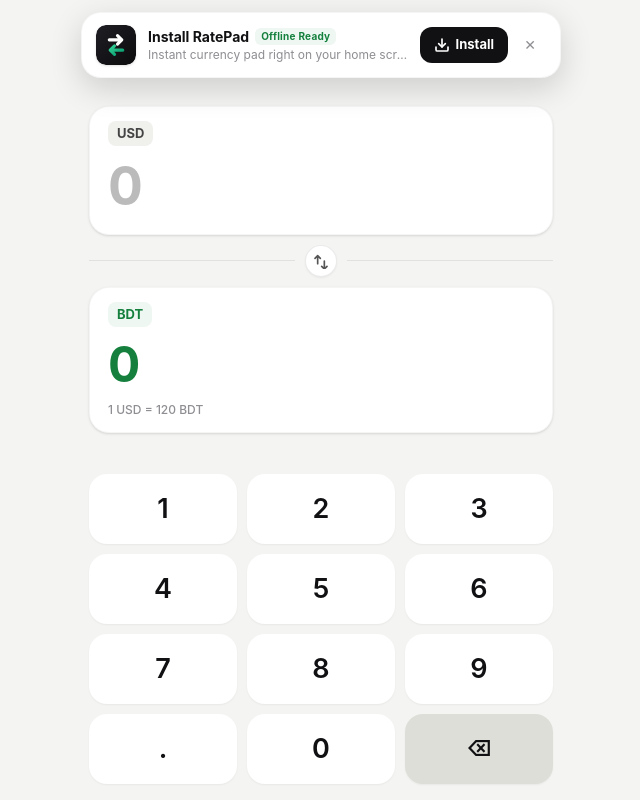
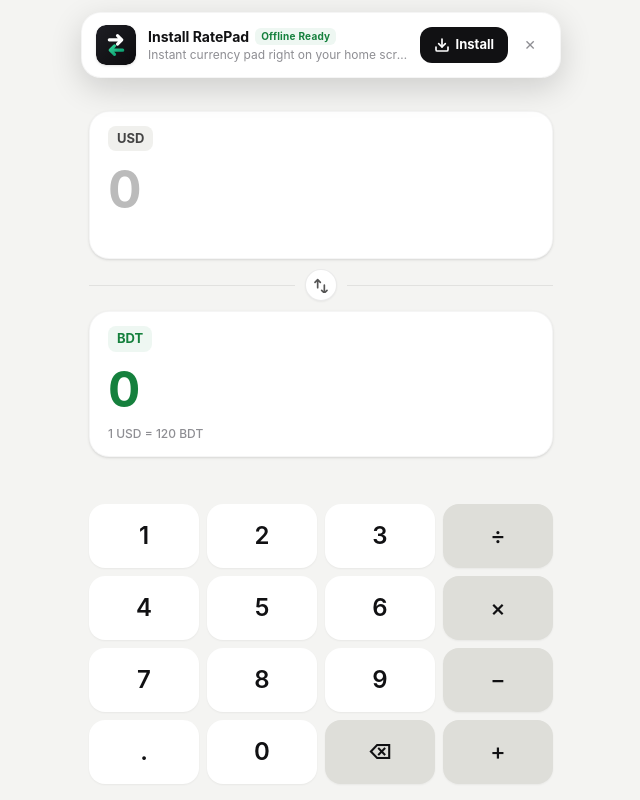
Before and after one commit to iRaziul/ratepad, a Svelte app: page / in a window 1280 px wide. Shown: the whole page, without its empty margins (319-959 px from the left). Built offline with nearby package versions, Linux system fonts and the light colour scheme.

Commit message:
feat(calc): add 4-column keypad with live calculation support

```diff
--- a/src/App.svelte
+++ b/src/App.svelte
@@ -2,6 +2,14 @@
   import { onMount } from 'svelte'
   import InstallPrompt from './InstallPrompt.svelte'
   import SettingsDrawer, { type ThemeMode } from './SettingsDrawer.svelte'
+  import {
+    evaluateExpression,
+    formatExpression,
+    appendInput,
+    backspaceInput,
+    collapseExpression,
+    hasCalculation
+  } from './calc'
 
   // Pre-instantiated formatter for output conversion
   const convertedFormatter = new Intl.NumberFormat('en-US', {
@@ -14,21 +22,29 @@
     value?: string
     action?: 'clear' | 'backspace'
     isAction?: boolean
+    isOp?: boolean
   }
 
   const KEYS: readonly KeyDef[] = [
     { label: '1', value: '1' },
     { label: '2', value: '2' },
     { label: '3', value: '3' },
+    { label: '÷', value: '÷', isOp: true },
+
     { label: '4', value: '4' },
     { label: '5', value: '5' },
     { label: '6', value: '6' },
+    { label: '×', value: '×', isOp: true },
+
     { label: '7', value: '7' },
     { label: '8', value: '8' },
     { label: '9', value: '9' },
+    { label: '−', value: '-', isOp: true },
+
     { label: '.', value: '.' },
     { label: '0', value: '0' },
-    { label: '⌫', action: 'backspace', isAction: true }
+    { label: '⌫', action: 'backspace', isAction: true },
+    { label: '+', value: '+', isOp: true }
   ] as const
 
   const STORAGE_KEYS = {
@@ -81,18 +97,10 @@
   let backspaceTimer: ReturnType<typeof setTimeout> | undefined
 
   // Derived numeric amount and formatted representations
-  let amount = $derived(value ? Number(value) : 0)
-
-  let formattedInput = $derived.by(() => {
-    if (!value) return '0'
-    const parts = value.split('.')
-    const intFormatted = Number(parts[0] || '0').toLocaleString('en-US')
-    if (parts.length > 1) {
-      return `${intFormatted}.${parts[1]}`
-    }
-    return intFormatted
-  })
-
+  let amount = $derived(evaluateExpression(value))
+  let isCalculating = $derived(hasCalculation(value))
+  let calculatedTotalFormatted = $derived(convertedFormatter.format(amount))
+  let formattedInput = $derived(formatExpression(value))
   let formattedConverted = $derived(convertedFormatter.format(amount * rate))
 
   function vibrate(ms = 6) {
@@ -169,33 +177,8 @@
   }
 
   function press(char: string) {
-    if (char === '.') {
-      if (value.includes('.')) return
-      vibrate()
-      if (value === '') {
-        value = '0.'
-      } else {
-        value += '.'
-      }
-      return
-    }
-
-    if (value.length >= 12) return
-
-    // Limit to 2 decimal places when typing decimals
-    if (value.includes('.')) {
-      const parts = value.split('.')
-      if (parts[1] && parts[1].length >= 2) return
-    }
-
-    if (value === '0' && char === '0') return
-
     vibrate()
-    if (value === '0') {
-      value = char
-      return
-    }
-    value += char
+    value = appendInput(value, char)
   }
 
   function clearAmount() {
@@ -208,7 +191,14 @@
   function backspace() {
     if (value.length > 0) {
       vibrate()
-      value = value.slice(0, -1)
+      value = backspaceInput(value)
+    }
+  }
+
+  function handleEquals() {
+    if (hasCalculation(value)) {
+      vibrate(10)
+      value = collapseExpression(value)
     }
   }
 
@@ -309,6 +299,10 @@
       press(e.key)
     } else if (e.key === '.' || e.key === ',') {
       press('.')
+    } else if (e.key === '+' || e.key === '-' || e.key === '*' || e.key === '/' || e.key === 'x' || e.key === 'X') {
+      press(e.key)
+    } else if (e.key === 'Enter' || e.key === '=') {
+      handleEquals()
     } else if (e.key === 'Backspace') {
       backspace()
     } else if (e.key.toLowerCase() === 'c' || e.key === 'Escape' || e.key === 'Delete') {
@@ -392,8 +386,21 @@
       {/if}
     </div>
 
-    <div class="flex items-baseline tabular-nums leading-tight overflow-hidden text-ellipsis whitespace-nowrap text-[clamp(34px,10vw,54px)] font-bold tracking-[-1.5px] transition-colors {value ? 'text-main' : 'text-dimmed'}" title="{formattedInput} {from}">
+    <div class="flex items-baseline tabular-nums leading-tight overflow-hidden text-ellipsis whitespace-nowrap text-[clamp(32px,9vw,52px)] font-bold tracking-[-1.2px] transition-colors {value ? 'text-main' : 'text-dimmed'}" title="{formattedInput} {from}">
       {formattedInput}
+    </div>
+
+    <div class="mt-1.5 text-muted text-xs font-medium h-4 flex items-center">
+      {#if isCalculating}
+        <button
+          type="button"
+          class="border-0 bg-transparent p-0 text-muted hover:text-main text-xs font-medium cursor-pointer font-sans tabular-nums transition-colors animate-fade-in"
+          onclick={handleEquals}
+          title="Click to collapse calculation (or press Enter)"
+        >
+          {calculatedTotalFormatted}
+        </button>
+      {/if}
     </div>
   </div>
 
@@ -439,7 +446,7 @@
       {formattedConverted}
     </div>
 
-    <div class="mt-1.5 text-muted text-xs font-medium">
+    <div class="mt-1.5 text-muted text-xs font-medium h-4 flex items-center">
       1 {from} = {rate} {to}
     </div>
   </div>
@@ -463,6 +470,7 @@
       <button
         type="button"
         data-action={key.isAction ? 'true' : undefined}
+        data-op={key.isOp ? 'true' : undefined}
         onclick={() => handleKey(key)}
         aria-label={key.label === '.' ? 'Decimal point' : key.label}
       >
--- a/src/app.css
+++ b/src/app.css
@@ -164,13 +164,17 @@
 }
 
 @utility keypad {
-  @apply grid grid-cols-3 gap-2.5 shrink-0;
+  @apply grid grid-cols-4 gap-2 shrink-0;
 
   & > button {
-    @apply h-[min(14.5vw,70px)] min-h-[56px] border-0 rounded-[18px] bg-key text-key-text text-[27px] font-semibold flex items-center justify-center cursor-pointer shadow-xs select-none touch-manipulation transition-all active:scale-95 active:bg-key-active;
+    @apply h-[min(13.5vw,64px)] min-h-[50px] border-0 rounded-[16px] bg-key text-key-text text-[24px] font-semibold flex items-center justify-center cursor-pointer shadow-xs select-none touch-manipulation transition-all active:scale-95 active:bg-key-active;
 
     &[data-action="true"] {
-      @apply bg-key-action text-key-action-text active:bg-key-action-active text-[21px];
+      @apply bg-key-action text-key-action-text active:bg-key-action-active text-[20px];
+    }
+
+    &[data-op="true"] {
+      @apply bg-key-action text-key-action-text active:bg-key-action-active text-[23px] font-medium;
     }
   }
 }
--- /dev/null
+++ b/src/calc.ts
@@ -0,0 +1,253 @@
+// src/calc.ts
+
+export type Operator = '+' | '-' | '×' | '÷'
+
+const OPERATORS = ['+', '-', '×', '÷'] as const
+
+export function isOperator(char: string): char is Operator {
+  return (OPERATORS as readonly string[]).includes(char)
+}
+
+export function normalizeOperator(char: string): Operator | null {
+  if (char === '+' || char === 'add') return '+'
+  if (char === '-' || char === '−' || char === 'sub') return '-'
+  if (char === '*' || char === '×' || char === 'x' || char === 'X' || char === 'mul') return '×'
+  if (char === '/' || char === '÷' || char === 'div') return '÷'
+  return null
+}
+
+/**
+ * Evaluates a mathematical expression safely with standard operator precedence.
+ * Incomplete trailing operators or decimals are ignored so typing remains seamless.
+ */
+export function evaluateExpression(expr: string): number {
+  if (!expr || !expr.trim()) return 0
+
+  // Normalize operators
+  const clean = expr
+    .replace(/\*/g, '×')
+    .replace(/\//g, '÷')
+    .replace(/−/g, '-')
+    .trim()
+
+  // Tokenize numbers and operators
+  const rawTokens = clean.split(/\s*([+×÷\-])\s*/).filter(t => t.length > 0)
+  if (rawTokens.length === 0) return 0
+
+  // Handle unary minus: ['-', '5', ...] -> ['-5', ...]
+  const tokens: (number | Operator)[] = []
+  for (let i = 0; i < rawTokens.length; i++) {
+    const token = rawTokens[i]
+    if (token === '-' && (i === 0 || isOperator(rawTokens[i - 1]))) {
+      const nextToken = rawTokens[i + 1]
+      if (nextToken && !isOperator(nextToken)) {
+        tokens.push(-Number(nextToken))
+        i++
+      }
+    } else if (isOperator(token)) {
+      tokens.push(token)
+    } else {
+      const num = Number(token)
+      if (!isNaN(num)) {
+        tokens.push(num)
+      }
+    }
+  }
+
+  // Drop incomplete trailing operators (e.g. "12 + ")
+  while (tokens.length > 0 && typeof tokens[tokens.length - 1] === 'string') {
+    tokens.pop()
+  }
+
+  if (tokens.length === 0) return 0
+  if (tokens.length === 1) return typeof tokens[0] === 'number' ? tokens[0] : 0
+
+  // Pass 1: Resolve high-precedence operators (×, ÷)
+  const step1: (number | '+' | '-')[] = []
+  let i = 0
+  while (i < tokens.length) {
+    const current = tokens[i]
+    if (current === '×' || current === '÷') {
+      const prev = step1.pop()
+      const next = tokens[i + 1]
+      if (typeof prev === 'number' && typeof next === 'number') {
+        let res = 0
+        if (current === '×') {
+          res = prev * next
+        } else {
+          res = next !== 0 ? prev / next : prev
+        }
+        step1.push(Math.round(res * 1e10) / 1e10)
+        i += 2
+        continue
+      }
+    }
+    step1.push(current as number | '+' | '-')
+    i++
+  }
+
+  // Pass 2: Resolve low-precedence operators (+, -)
+  if (step1.length === 0) return 0
+  let result = typeof step1[0] === 'number' ? step1[0] : 0
+
+  for (let j = 1; j < step1.length; j += 2) {
+    const op = step1[j]
+    const next = step1[j + 1]
+    if (typeof next === 'number') {
+      if (op === '+') {
+        result += next
+      } else if (op === '-') {
+        result -= next
+      }
+      result = Math.round(result * 1e10) / 1e10
+    }
+  }
+
+  return isNaN(result) ? 0 : result
+}
+
+/**
+ * Checks if the expression contains calculation operators
+ */
+export function hasCalculation(expr: string): boolean {
+  if (!expr) return false
+  const clean = expr.replace(/^[−\-]/, '') // Ignore leading negative
+  return /[+×÷\-\*\/]/.test(clean)
+}
+
+/**
+ * Formats expression numbers with locale commas while preserving operators and active decimals
+ */
+export function formatExpression(expr: string): string {
+  if (!expr) return '0'
+
+  const tokens = expr.split(/(\s+[+×÷\-]\s+)/)
+  return tokens
+    .map(token => {
+      const trimmed = token.trim()
+      if (isOperator(trimmed)) {
+        return ` ${trimmed} `
+      }
+      if (!trimmed) return ''
+
+      const isNegative = trimmed.startsWith('-') || trimmed.startsWith('−')
+      const unsigned = isNegative ? trimmed.slice(1) : trimmed
+
+      if (unsigned.includes('.')) {
+        const parts = unsigned.split('.')
+        const intFormatted = parts[0] ? Number(parts[0]).toLocaleString('en-US') : '0'
+        const decPart = parts.slice(1).join('.')
+        return `${isNegative ? '-' : ''}${intFormatted}.${decPart}`
+      }
+
+      if (unsigned.length > 0 && !isNaN(Number(unsigned))) {
+        return `${isNegative ? '-' : ''}${Number(unsigned).toLocaleString('en-US')}`
+      }
+
+      return token
+    })
+    .join('')
+}
+
+/**
+ * Gets the current active number segment being typed
+ */
+function getLastNumberSegment(expr: string): string {
+  const parts = expr.split(/\s+[+×÷\-]\s+/)
+  return parts[parts.length - 1] ?? ''
+}
+
+/**
+ * Appends a digit, decimal, or operator to the current expression
+ */
+export function appendInput(current: string, char: string): string {
+  const normOp = normalizeOperator(char)
+
+  if (normOp) {
+    if (!current) {
+      if (normOp === '-') return '-'
+      return `0 ${normOp} `
+    }
+
+    if (current === '-') {
+      if (normOp === '-') return current
+      return ''
+    }
+
+    // If currently ends with an operator (e.g. "12 + ") -> replace with new operator
+    if (/\s+[+×÷\-]\s+$/.test(current)) {
+      return current.replace(/\s+[+×÷\-]\s+$/, ` ${normOp} `)
+    }
+
+    // If ends with trailing dot -> strip dot first
+    const trimmed = current.endsWith('.') ? current.slice(0, -1) : current
+    return `${trimmed} ${normOp} `
+  }
+
+  if (char === '.') {
+    if (!current || /\s+[+×÷\-]\s+$/.test(current)) {
+      return `${current}0.`
+    }
+    const lastSegment = getLastNumberSegment(current)
+    if (lastSegment.includes('.')) {
+      return current
+    }
+    return `${current}.`
+  }
+
+  // Digit handling ('0'-'9')
+  if (char >= '0' && char <= '9') {
+    if (current === '0') {
+      return char === '0' ? '0' : char
+    }
+
+    const lastSegment = getLastNumberSegment(current)
+
+    // Prevent multiple leading zeroes like "10 + 00"
+    if (lastSegment === '0') {
+      if (char === '0') return current
+      // Replace lone zero with new digit
+      return current.slice(0, -1) + char
+    }
+
+    // Limit decimal precision to 4 decimal places per segment
+    if (lastSegment.includes('.')) {
+      const decPart = lastSegment.split('.')[1]
+      if (decPart && decPart.length >= 4) return current
+    }
+
+    // Limit integer length per segment
+    if (!lastSegment.includes('.') && lastSegment.replace(/^[−\-]/, '').length >= 10) {
+      return current
+    }
+
+    return current + char
+  }
+
+  return current
+}
+
+/**
+ * Handles backspace on expression strings
+ */
+export function backspaceInput(current: string): string {
+  if (!current) return ''
+
+  // If ends with an operator (e.g. " + " or " +")
+  if (/\s*[+×÷\-]\s*$/.test(current)) {
+    return current.replace(/\s*[+×÷\-]\s*$/, '')
+  }
+
+  const sliced = current.slice(0, -1)
+  return sliced.trimEnd()
+}
+
+/**
+ * Evaluates the expression and collapses it into a single clean number string
+ */
+export function collapseExpression(expr: string): string {
+  if (!hasCalculation(expr)) return expr
+  const result = evaluateExpression(expr)
+  const rounded = Math.round(result * 1e6) / 1e6
+  return String(rounded)
+}
```
Also changed, not shown: 1 other file (tests, documents, lock files or other folders).
